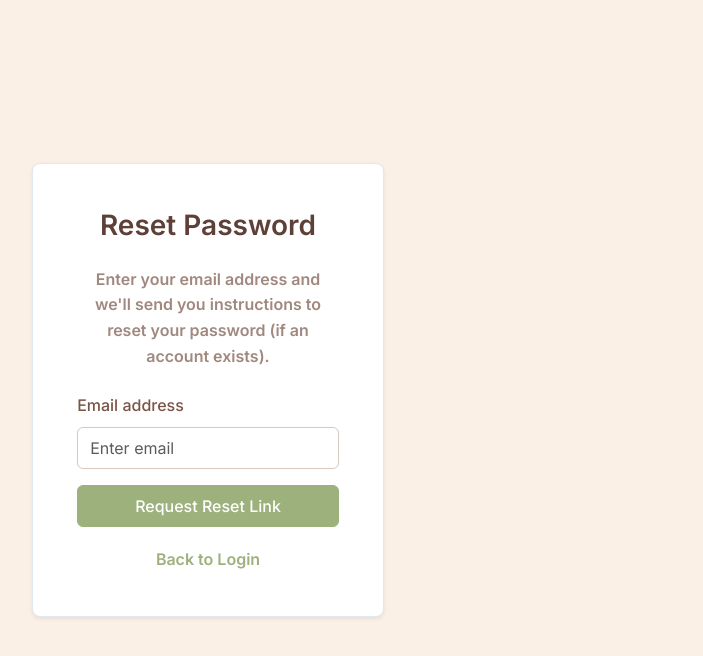
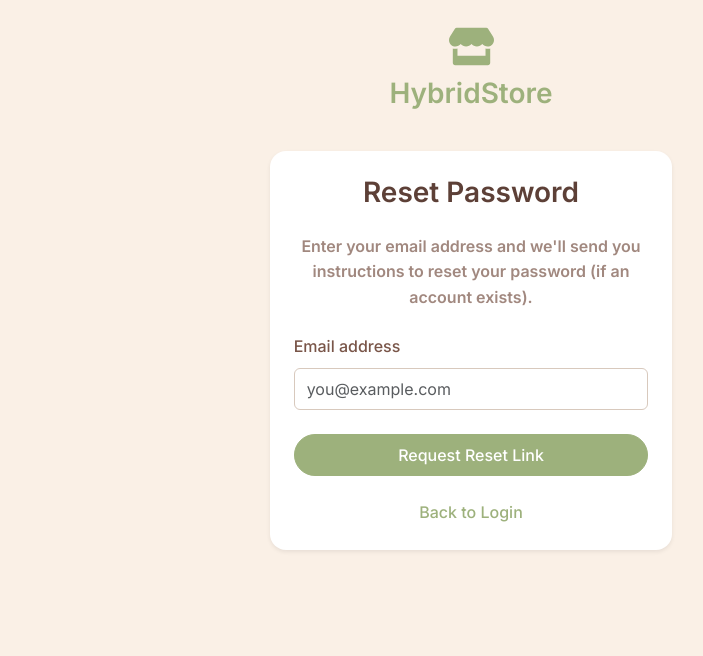
Before and after one commit to AstralJugs69/E-commy2, a React (Vite) app in the folder packages/customer-frontend/: page /request-password-reset in a window 1280 px wide. Shown: the top 656 px of the page, without its empty margins (169-872 px from the left). Built offline with nearby package versions, Linux system fonts and the light colour scheme.

Commit message:
Standardize form elements across the customer frontend

```diff
--- a/packages/customer-frontend/src/pages/CheckoutPage.tsx
+++ b/packages/customer-frontend/src/pages/CheckoutPage.tsx
@@ -572,7 +572,6 @@ const CheckoutPage: React.FC = () => {
                     value={newLocationData.name}
                     onChange={handleNewLocationChange}
                     required
-                    className="auth-input"
                     isInvalid={!!formErrors.name}
                   />
                   <Form.Control.Feedback type="invalid">
@@ -593,7 +592,6 @@ const CheckoutPage: React.FC = () => {
                     value={newLocationData.phone}
                     onChange={handleNewLocationChange}
                     required
-                    className="auth-input"
                     isInvalid={!!formErrors.phone}
                   />
                   <Form.Control.Feedback type="invalid">
@@ -612,7 +610,6 @@ const CheckoutPage: React.FC = () => {
                     value={newLocationData.district}
                     onChange={handleNewLocationChange}
                     required
-                    className="auth-input"
                     isInvalid={!!formErrors.district}
                     disabled={isLoadingDistricts}
                   >
--- a/packages/customer-frontend/src/pages/LoginPage.tsx
+++ b/packages/customer-frontend/src/pages/LoginPage.tsx
@@ -110,7 +110,6 @@ const LoginPage = () => {
                     value={email}
                     onChange={(e) => setEmail(e.target.value)}
                     required
-                    className="auth-input"
                   />
                 </Form.Group>
 
@@ -123,7 +122,6 @@ const LoginPage = () => {
                     value={password}
                     onChange={(e) => setPassword(e.target.value)}
                     required
-                    className="auth-input"
                   />
                 </Form.Group>
 
--- a/packages/customer-frontend/src/pages/RegisterPage.tsx
+++ b/packages/customer-frontend/src/pages/RegisterPage.tsx
@@ -137,7 +137,6 @@ const RegisterPage = () => {
                     value={email}
                     onChange={(e) => setEmail(e.target.value)}
                     required
-                    className="auth-input"
                   />
                 </Form.Group>
 
@@ -150,7 +149,6 @@ const RegisterPage = () => {
                     value={password}
                     onChange={(e) => setPassword(e.target.value)}
                     required
-                    className="auth-input"
                   />
                   <Form.Text className="text-muted small">
                     Must be at least 6 characters long
@@ -166,7 +164,6 @@ const RegisterPage = () => {
                     value={confirmPassword}
                     onChange={(e) => setConfirmPassword(e.target.value)}
                     required
-                    className="auth-input"
                   />
                 </Form.Group>
 
--- a/packages/customer-frontend/src/pages/RequestPasswordResetPage.tsx
+++ b/packages/customer-frontend/src/pages/RequestPasswordResetPage.tsx
@@ -2,6 +2,7 @@ import React, { useState } from 'react';
 import axios from 'axios';
 import { Container, Row, Col, Card, Form, Button, Alert, Spinner } from 'react-bootstrap';
 import { Link } from 'react-router-dom';
+import { FaStore } from 'react-icons/fa';
 
 const API_BASE_URL = import.meta.env.VITE_API_BASE_URL || 'http://localhost:3001/api'; // Make sure this matches your backend
 
@@ -47,28 +48,39 @@ const RequestPasswordResetPage = () => {
   };
 
   return (
-    <Container className="d-flex justify-content-center align-items-center vh-100">
-      <Row>
-        <Col md={8} lg={6} xl={5}>
-          <Card className="shadow-sm p-4">
-            <Card.Body>
-              <h2 className="text-center mb-4">Reset Password</h2>
+    <Container fluid className="py-4">
+      {/* Logo Section */}
+      <Row className="justify-content-center mb-4">
+        <Col xs={12} className="text-center">
+          <div className="store-logo-container mb-3">
+            <FaStore size={45} className="text-primary mb-2" />
+            <h1 className="h3 fw-semibold text-primary">HybridStore</h1>
+          </div>
+        </Col>
+      </Row>
+
+      <Row className="justify-content-center">
+        <Col xs={12} sm={10} md={8} lg={5} xl={4}>
+          <Card className="shadow-sm border-0 auth-card">
+            <Card.Body className="p-4">
+              <h2 className="text-center mb-4 fw-semibold">Reset Password</h2>
+
               <p className="text-center text-muted mb-4">
                 Enter your email address and we'll send you instructions to reset your password (if an account exists).
               </p>
 
               {message && (
-                <Alert variant={isError ? 'danger' : 'success'} className="mb-3">
+                <Alert variant={isError ? 'danger' : 'success'} className="mb-4">
                   {message}
                 </Alert>
               )}
 
               <Form onSubmit={handleRequestReset}>
-                <Form.Group className="mb-3" controlId="formBasicEmail">
-                  <Form.Label>Email address</Form.Label>
+                <Form.Group className="mb-4" controlId="formBasicEmail">
+                  <Form.Label className="fw-medium">Email address</Form.Label>
                   <Form.Control
                     type="email"
-                    placeholder="Enter email"
+                    placeholder="you@example.com"
                     value={email}
                     onChange={(e) => setEmail(e.target.value)}
                     required
@@ -76,23 +88,32 @@ const RequestPasswordResetPage = () => {
                   />
                 </Form.Group>
 
-                <Button variant="primary" type="submit" className="w-100" disabled={isLoading}>
+                <Button
+                  variant="primary"
+                  type="submit"
+                  className="w-100 py-2 rounded-pill fw-medium"
+                  disabled={isLoading}
+                >
                   {isLoading ? (
+                    <>
                       <Spinner
                         as="span"
                         animation="border"
                         size="sm"
                         role="status"
                         aria-hidden="true"
+                        className="me-2"
                       />
+                      Sending Request...
+                    </>
                   ) : (
                     'Request Reset Link'
                   )}
                 </Button>
               </Form>
 
-              <div className="text-center mt-3">
-                <Link to="/login">Back to Login</Link>
+              <div className="text-center mt-4">
+                <Link to="/login" className="text-decoration-none fw-medium">Back to Login</Link>
               </div>
             </Card.Body>
           </Card>
--- a/packages/customer-frontend/src/pages/ResetPasswordPage.tsx
+++ b/packages/customer-frontend/src/pages/ResetPasswordPage.tsx
@@ -2,6 +2,7 @@ import { useState, useEffect } from 'react';
 import axios from 'axios';
 import { Container, Row, Col, Card, Form, Button, Alert, Spinner } from 'react-bootstrap';
 import { useParams, Link } from 'react-router-dom';
+import { FaStore } from 'react-icons/fa';
 
 const API_BASE_URL = import.meta.env.VITE_API_BASE_URL || 'http://localhost:3001/api';
 
@@ -84,21 +85,31 @@ const ResetPasswordPage = () => {
   };
 
   return (
-    <Container fluid>
-      <Row className="justify-content-center align-items-center min-vh-100">
-        <Col sm={10} md={8} lg={6} xl={4}>
-          <Card className="shadow">
+    <Container fluid className="py-4">
+      {/* Logo Section */}
+      <Row className="justify-content-center mb-4">
+        <Col xs={12} className="text-center">
+          <div className="store-logo-container mb-3">
+            <FaStore size={45} className="text-primary mb-2" />
+            <h1 className="h3 fw-semibold text-primary">HybridStore</h1>
+          </div>
+        </Col>
+      </Row>
+
+      <Row className="justify-content-center">
+        <Col xs={12} sm={10} md={8} lg={5} xl={4}>
+          <Card className="shadow-sm border-0 auth-card">
             <Card.Body className="p-4">
-              <h3 className="text-center mb-4">Reset Your Password</h3>
+              <h2 className="text-center mb-4 fw-semibold">Reset Your Password</h2>
 
               {message && (
-                <Alert variant={isError ? 'danger' : 'success'} className="mb-3">
+                <Alert variant={isError ? 'danger' : 'success'} className="mb-4">
                   {message}
                 </Alert>
               )}
 
               {!isSuccess && !token && (
-                 <Alert variant='danger' className="mb-3">
+                 <Alert variant='danger' className="mb-4">
                     Invalid or missing password reset token link.
                  </Alert>
               )}
@@ -106,10 +117,10 @@ const ResetPasswordPage = () => {
               {token && (
                 <Form onSubmit={handleResetPassword}>
                   <Form.Group className="mb-3" controlId="formNewPassword">
-                    <Form.Label>New Password</Form.Label>
+                    <Form.Label className="fw-medium">New Password</Form.Label>
                     <Form.Control
                       type="password"
-                      placeholder="Enter new password"
+                      placeholder="••••••••"
                       value={password}
                       onChange={(e) => setPassword(e.target.value)}
                       required
@@ -121,11 +132,11 @@ const ResetPasswordPage = () => {
                     </Form.Text>
                   </Form.Group>
 
-                  <Form.Group className="mb-3" controlId="formConfirmPassword">
-                    <Form.Label>Confirm New Password</Form.Label>
+                  <Form.Group className="mb-4" controlId="formConfirmPassword">
+                    <Form.Label className="fw-medium">Confirm New Password</Form.Label>
                     <Form.Control
                       type="password"
-                      placeholder="Confirm new password"
+                      placeholder="••••••••"
                       value={confirmPassword}
                       onChange={(e) => setConfirmPassword(e.target.value)}
                       required
@@ -137,17 +148,21 @@ const ResetPasswordPage = () => {
                   <Button
                     variant="primary"
                     type="submit"
-                    className="w-100"
+                    className="w-100 py-2 rounded-pill fw-medium"
                     disabled={isLoading || isSuccess || !token}
                    >
                     {isLoading ? (
+                      <>
                         <Spinner
                           as="span"
                           animation="border"
                           size="sm"
                           role="status"
                           aria-hidden="true"
+                          className="me-2"
                         />
+                        Resetting Password...
+                      </>
                     ) : (
                       'Reset Password'
                     )}
@@ -155,8 +170,8 @@ const ResetPasswordPage = () => {
                 </Form>
               )}
 
-              <div className="text-center mt-3">
-                <Link to="/login">Back to Login</Link>
+              <div className="text-center mt-4">
+                <Link to="/login" className="text-decoration-none fw-medium">Back to Login</Link>
               </div>
             </Card.Body>
           </Card>
--- a/packages/customer-frontend/src/pages/SettingsPage.tsx
+++ b/packages/customer-frontend/src/pages/SettingsPage.tsx
@@ -830,7 +830,7 @@ const SettingsPage = () => {
                         variant="primary"
                         type="submit"
                         disabled={isUpdatingPassword}
-                        className="fw-medium py-2 rounded-pill"
+                        className="fw-medium py-2 rounded-pill px-4"
                       >
                         {isUpdatingPassword ? (
                           <>
@@ -919,7 +919,6 @@ const SettingsPage = () => {
                 value={formName}
                 onChange={(e) => setFormName(e.target.value)}
                 placeholder="Enter your name"
-                className="auth-input"
               />
             </Form.Group>
 
@@ -966,7 +965,6 @@ const SettingsPage = () => {
                     value={locationForm.name}
                     onChange={handleLocationFormChange}
                     required
-                    className="auth-input"
                     isInvalid={!!formErrors.name}
                   />
                   <Form.Control.Feedback type="invalid">
@@ -987,7 +985,6 @@ const SettingsPage = () => {
                     value={locationForm.phone}
                     onChange={handleLocationFormChange}
                     required
-                    className="auth-input"
                     isInvalid={!!formErrors.phone}
                   />
                   <Form.Control.Feedback type="invalid">
@@ -1006,7 +1003,6 @@ const SettingsPage = () => {
                     value={locationForm.district}
                     onChange={handleLocationFormChange}
                     required
-                    className="auth-input"
                     isInvalid={!!formErrors.district}
                   >
                     <option value="" disabled>-- Select District --</option>
```
Also changed, not shown: packages/customer-frontend/src/pages/ProductDetailPage.tsx (+7 -6 lines). Lines whose indentation alone changed are shown as unchanged.
